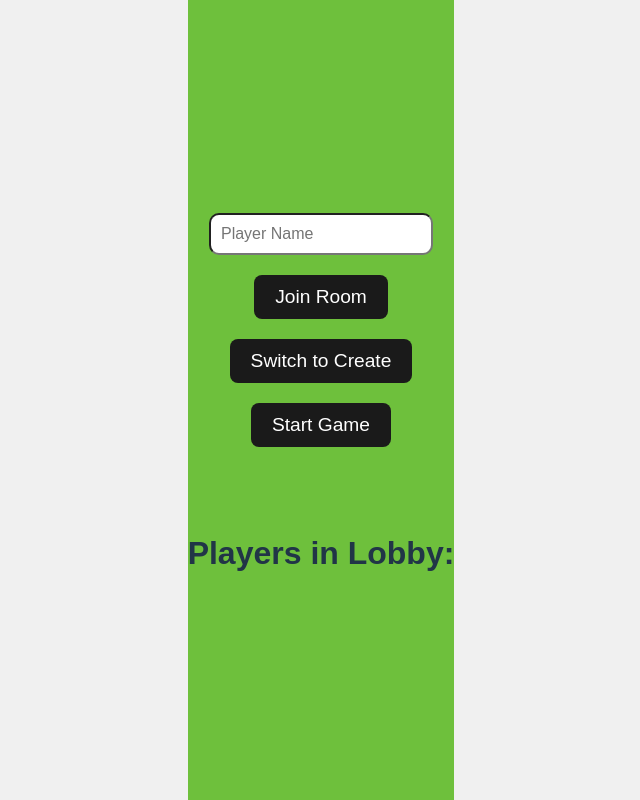
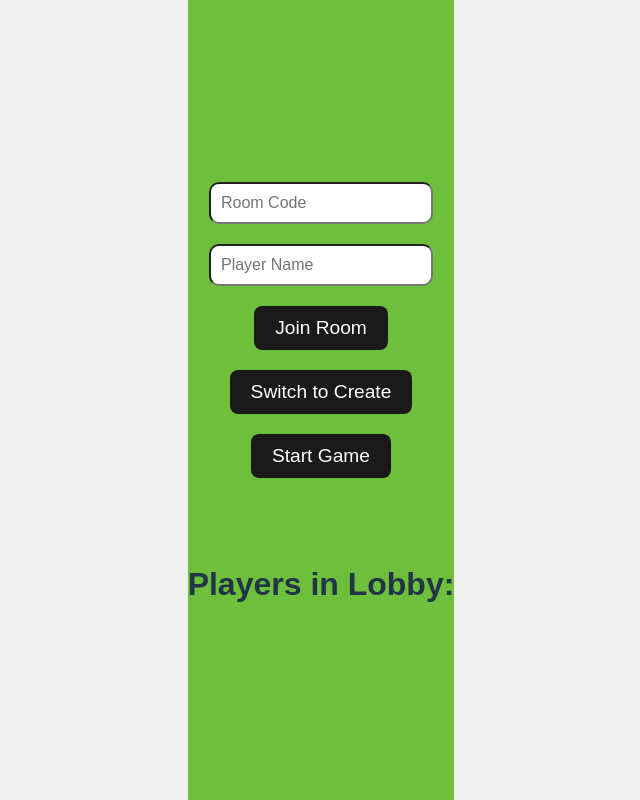
Before and after one commit to JanMarkusK/Bussijuht, a React (Vite) app in the folder hosting/: page /guestlobby in a window 1280 px wide. Shown: the whole page, without its empty margins (319-959 px from the left). Built offline with nearby package versions, Linux system fonts and the light colour scheme.

Commit message:
Room code input shows when "Switch to join" clicked

```diff
--- a/hosting/src/components/Lobby.jsx
+++ b/hosting/src/components/Lobby.jsx
@@ -75,12 +75,12 @@ const Lobby = ({ setGameData, setRoomCode, setPlayerName, setInGame }) => {
   return (
     <div className="lobby-page">
       <div className="input-container">
-        {/* <input
+        {isJoining ? (<input
           type="text"
           placeholder="Room Code"
           value={localRoomCode}
           onChange={(e) => setLocalRoomCode(e.target.value)}
-        /> */}
+        />) : (<></>)}
         <input
           type="text"
           placeholder="Player Name"
```
